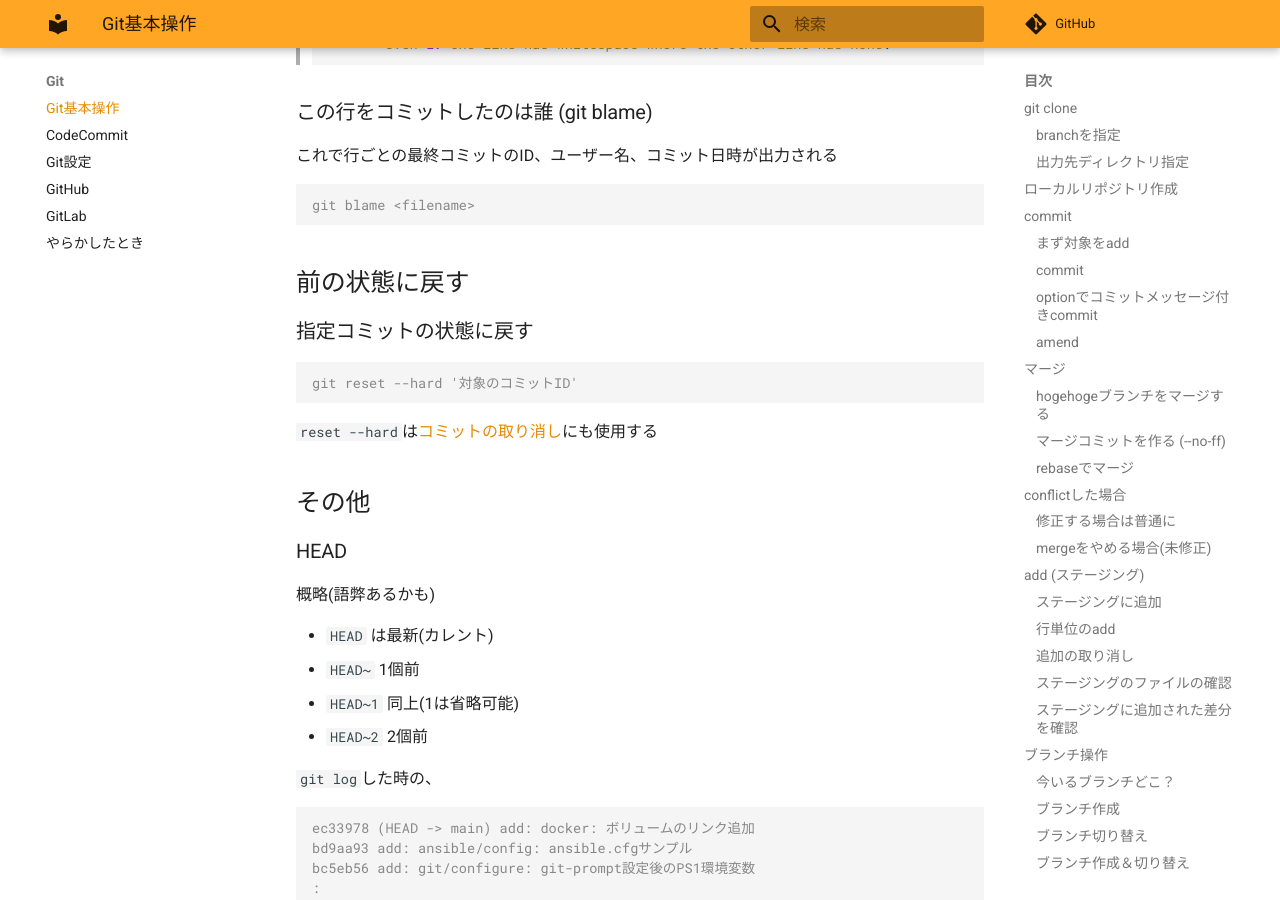
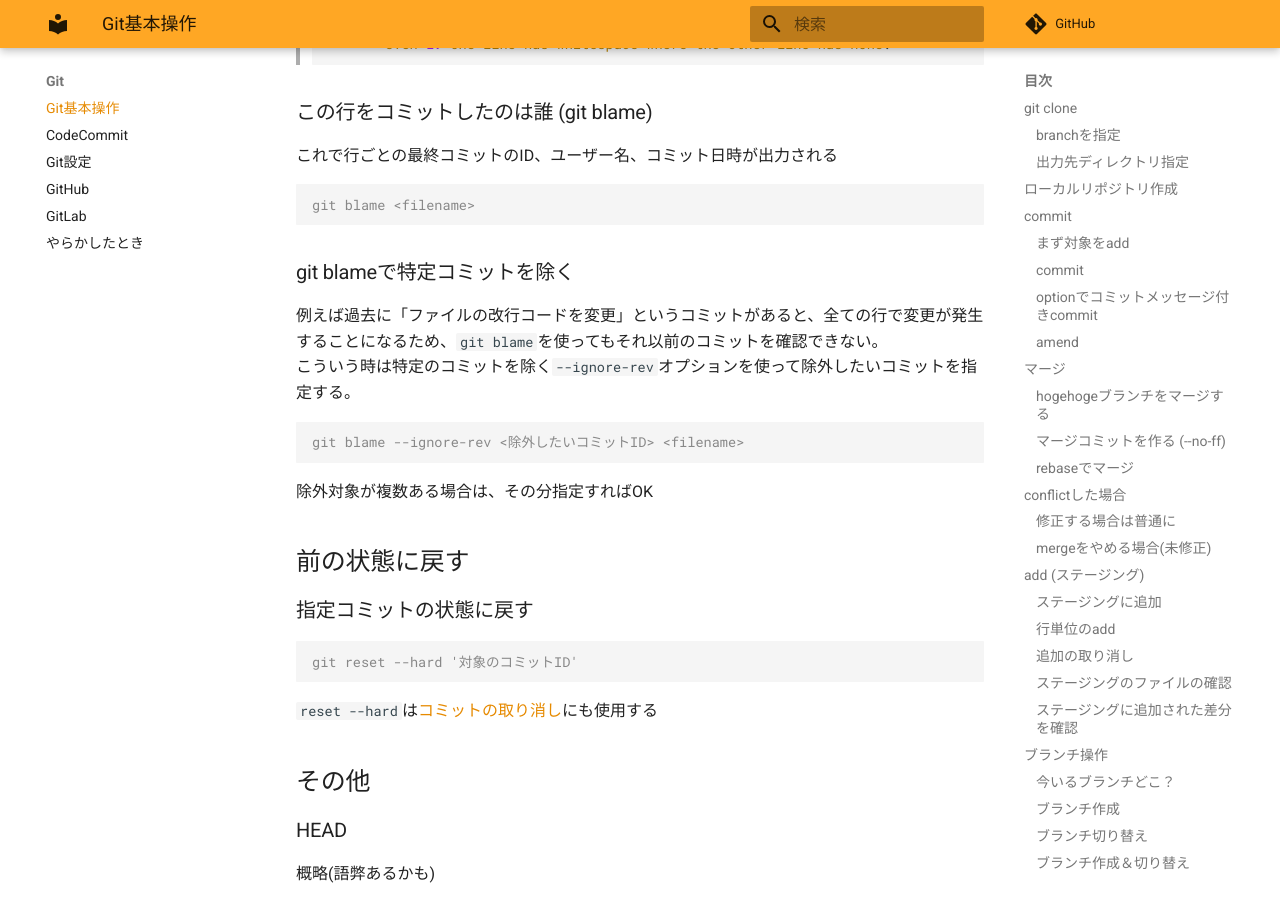
Before and after one commit to zaki-lknr/docs, an MkDocs documentation site: the page built from docs/Git/index.md, in a window 1280 px wide and 900 px high, scrolled down 9955 px. Built offline with MkDocs 1.6.1 and Material for MkDocs 9.7.7, drawn with Linux system fonts in a browser that asks for light colours; comment, search, counter and statistics services are not loaded.

Commit message:
add: git: blameの除外指定

````diff
--- a/docs/Git/index.md
+++ b/docs/Git/index.md
@@ -493,6 +493,17 @@ $ git diff -w
 git blame <filename>
 ```
 
+### git blameで特定コミットを除く
+
+例えば過去に「ファイルの改行コードを変更」というコミットがあると、全ての行で変更が発生することになるため、`git blame`を使ってもそれ以前のコミットを確認できない。
+こういう時は特定のコミットを除く`--ignore-rev`オプションを使って除外したいコミットを指定する。
+
+```console
+git blame --ignore-rev <除外したいコミットID> <filename>
+```
+
+除外対象が複数ある場合は、その分指定すればOK
+
 ## 前の状態に戻す
 
 ### 指定コミットの状態に戻す
````
